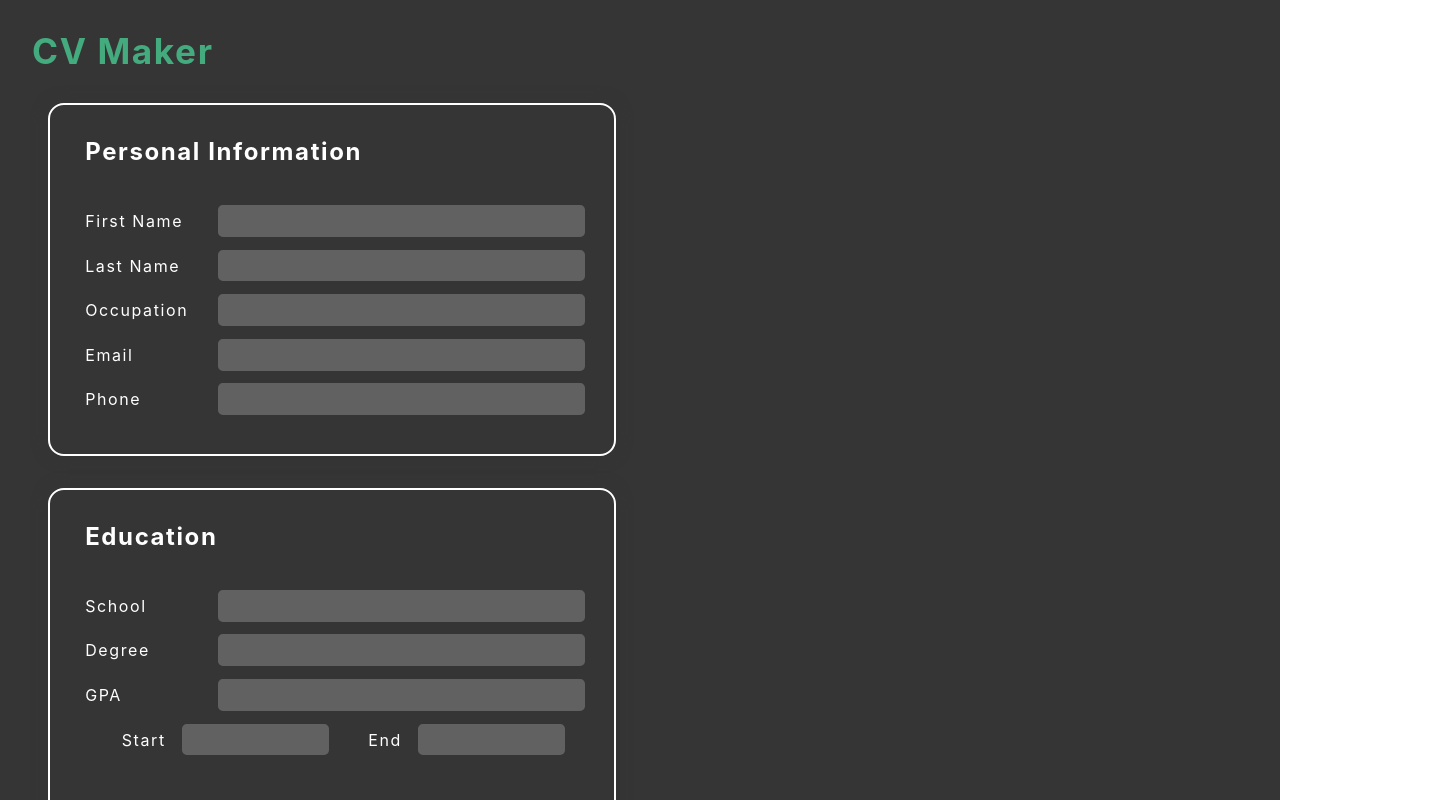
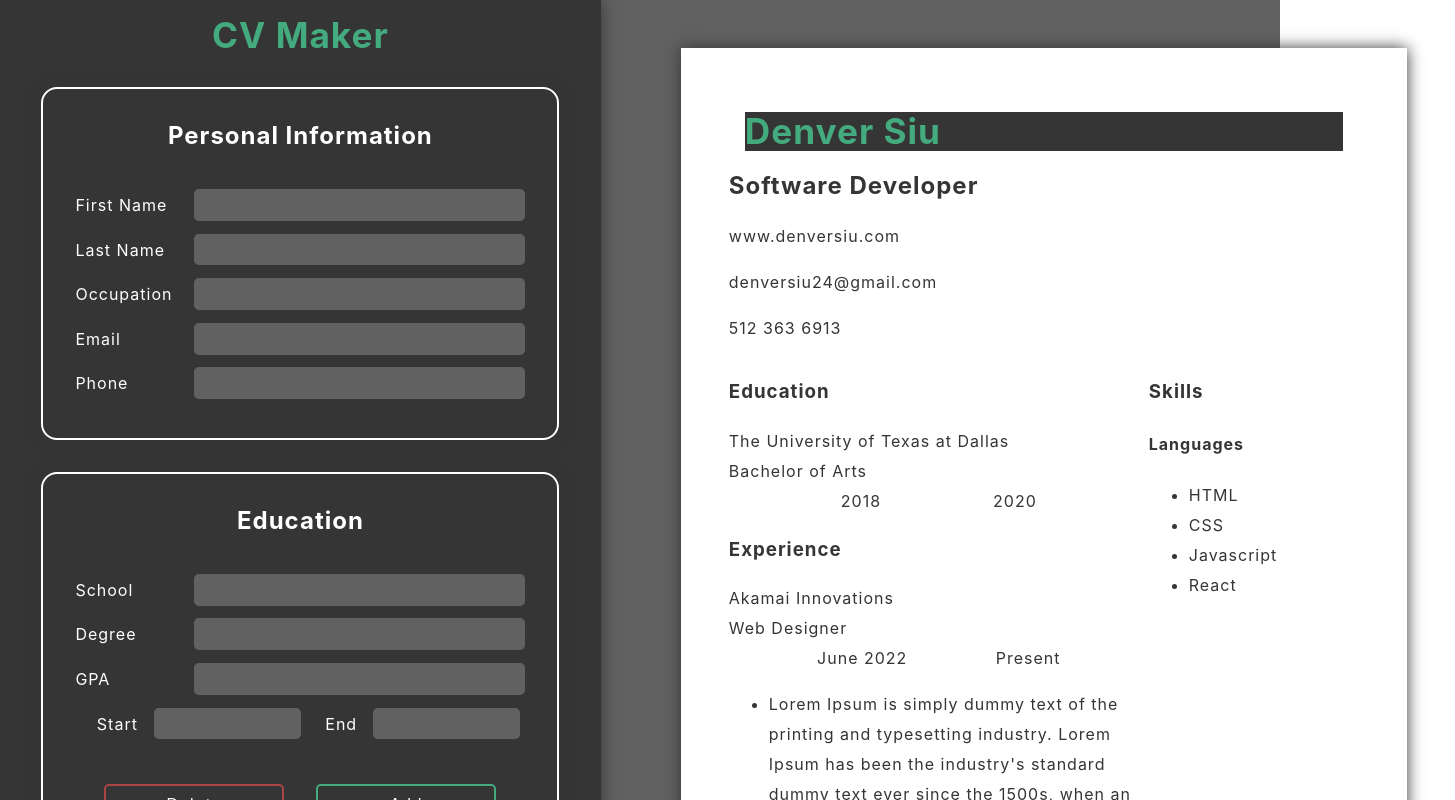
Before and after one commit to dpsiu/CV-Application, a React (Vite) app: page / in a window 1280 px wide. Shown: the top 800 px of the page, 1455 px wide, since content can reach past the window. Built offline with nearby package versions, Linux system fonts and the light colour scheme.

Commit message:
Add application preview base style

```diff
--- a/src/App.jsx
+++ b/src/App.jsx
@@ -5,6 +5,8 @@ export default function App() {
 
   return (
     <>
+      <div className="application">
+        <div className="editor">
           <h1>CV Maker</h1>
           <form className='new-bio'>
             <h2>Personal Information</h2>
@@ -122,6 +124,67 @@ export default function App() {
               </div>
             </div>
           </form>
+        </div>
+        <div className="cvPreviewBody">
+          <div className="cvPreview">
+            <div className="bioPreview">
+              <div className="nameTitle">
+                <h1>Denver Siu</h1>
+                <h2>Software Developer</h2>
+              </div>
+              <div className="contactInfo">
+                <p>www.denversiu.com</p>
+                <p>denversiu24@gmail.com</p>
+                <p>512 363 6913</p>
+              </div>
+            </div>
+            <div className='educationPreview'>
+              <h3>Education</h3>
+              <div className="educationItem">
+                <div className="school">The University of Texas at Dallas</div>
+                <div className="dateAndTitle">
+                  <div className="degree">Bachelor of Arts</div>
+                  <div className="dates">
+                    <div className="startDate">2018</div>
+                    <div className="endDate">2020</div>
+                  </div>
+                </div>
+              </div>
+            </div>
+            <div className='experiencePreview'>
+              <h3>Experience</h3>
+              <div className="experienceItem">
+                <div className="company">Akamai Innovations</div>
+                <div className="dateAndTitle">
+                  <div className="position">Web Designer</div>
+                  <div className="dates">
+                    <div className="startDate">June 2022</div>
+                    <div className="endDate">Present</div>
+                  </div>
+                </div>
+                <ul>
+                  <li>Lorem Ipsum is simply dummy text of the printing
+                    and typesetting industry. Lorem Ipsum has been the industry's
+                    standard dummy text ever since the 1500s, when an unknown printer
+                    took a galley of type and scrambled it to make a type specimen book.
+                    It has survived not only five centuries, but also the leap into
+                    electronic typesetting, remaining essentially unchanged.</li>
+                </ul>
+              </div>
+            </div>
+            <div className='skillsPreview'>
+              <h3>Skills</h3>
+              <h4 className="categoryPreview">Languages</h4>
+              <ul className='listItems'>
+                <li>HTML</li>
+                <li>CSS</li>
+                <li>Javascript</li>
+                <li>React</li>
+              </ul>
+            </div>
+          </div>
+        </div>
+      </div>
     </>
   )
 }
--- a/src/index.css
+++ b/src/index.css
@@ -1,8 +1,7 @@
 :root {
   font-family: Inter, system-ui, Avenir, Helvetica, Arial, sans-serif;
-  font-size: 16px;
-  line-height: 1.5;
-  font-weight: 400;
+  display: flex;
+
 
   /* color-scheme: light dark; */
   color: rgba(255, 255, 255, 0.87);
@@ -16,11 +15,12 @@
 
 body {
   margin: 0;
-  padding: 1rem;
+  padding: 0;
   line-height: 30px;
-  letter-spacing: .1rem;
+  letter-spacing: 1px;
   color: var(--color-light);
-  background-color: var(--color-dark);
+  background-color: var(--color-grey);
+  width: 100%;
 }
 
 h1 {
@@ -38,17 +38,17 @@ form h2 {
 form {
   background-color: var(--color-dark);
   padding: 2rem;
-  margin: 2rem;
+  margin: 1rem 3rem;
   border: var(--color-light) 2px solid;
   border-radius: 1rem;
   box-shadow: var(--color-dark) 0px 0px 15px;
 
   display: flex;
   flex-direction: column;
-  align-items: baseline;
-  max-width: 500px;
+  align-items: center;
+  max-width: 450px;
   width: 100%;
-  min-width: 350px;
+  min-width: 300px;
 }
 
 .form-row {
@@ -207,6 +207,64 @@ button {
   border: var(--color-dark) 2px solid;
 }
 
+/* CV Preview */
+
+.application {
+  display: grid;
+  grid-template-columns: 1fr 2fr;
+  grid-gap: 2rem;
+
+}
+
+.editor {
+  display: flex;
+  flex-direction: column;
+  align-items: center;
+  background-color: var(--color-dark);
+  box-shadow: var(--color-dark) 0px 0px 15px;
+}
+
+.cvPreviewBody{
+  display: flex;
+  justify-content: center;
+}
+
+.cvPreview {
+  color: var(--color-dark);
+
+  padding: 3rem;
+  background-color: var(--color-light);
+  box-shadow: var(--color-dark) 0px 0px 15px;
+  margin: 3rem;
+
+  width: 630px;
+  height: 880px;
+
+  display: grid;
+  grid-template-columns: 2fr 1fr;
+  grid-template-rows: 1fr 1fr 3fr;
+}
+
+.bioPreview{
+  grid-column: 1/3;
+  grid-row: 1/1;
+}
+
+.educationPreview{
+  grid-column: 1/2;
+  grid-row: 2/3;
+}
+
+.experiencePreview {
+  grid-column: 1/2;
+  grid-row: 3/4;
+}
+
+.skillsPreview {
+  grid-column: 2/3;
+  grid-row: 2/4;
+}
+
 
 @media (prefers-color-scheme: light) {
   :root {
```
Lines whose indentation alone changed are shown as unchanged.
